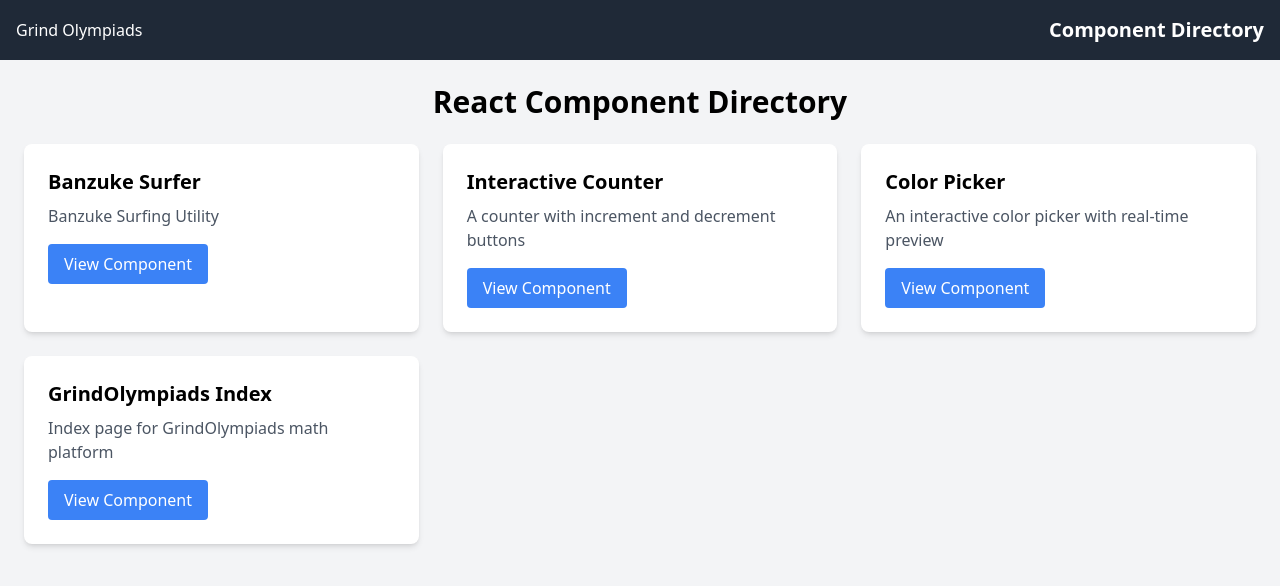
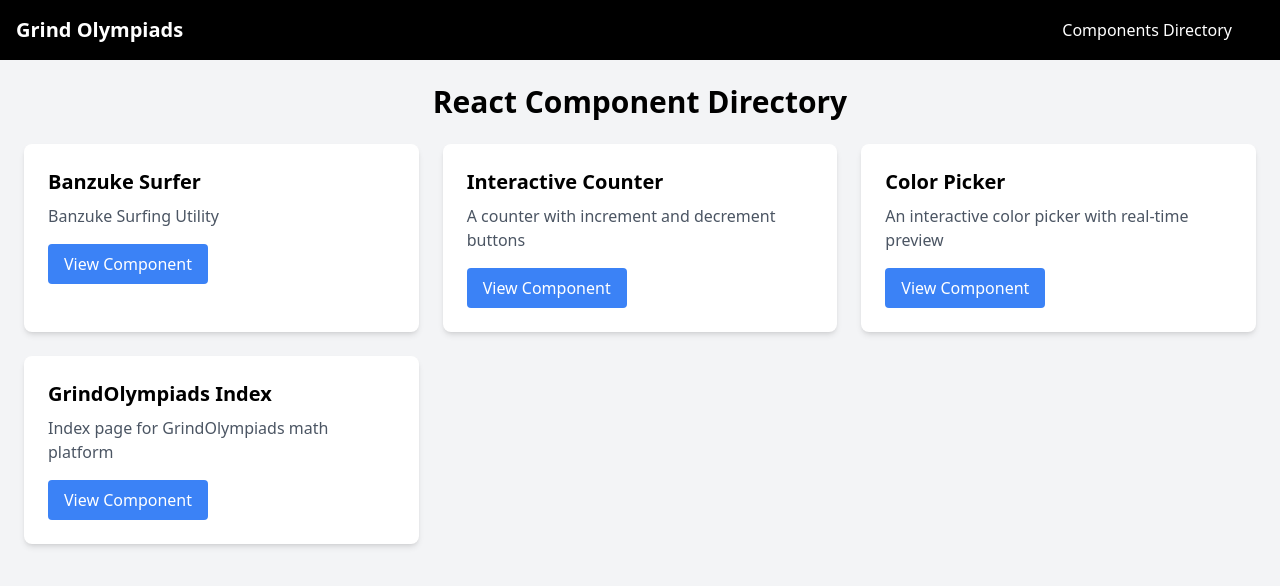
Before and after one commit to johnclyde/crazyclaudecontraptions, a React (Create React App) app in the folder helloworld/: page /labs in a window 1280 px wide. Shown: the top 586 px of the page. Built offline with nearby package versions, Linux system fonts and the light colour scheme.

Commit message:
Consolidate Navbar Components (#22)

```diff
--- a/helloworld/src/components/GrindOlympiadsLayout.js
+++ b/helloworld/src/components/GrindOlympiadsLayout.js
@@ -1,10 +1,10 @@
 import React from "react";
-import GrindOlympiadsNavbar from "./GrindOlympiadsNavbar";
+import Navbar from "./Navbar";
 
 const GrindOlympiadsLayout = ({ children }) => {
   return (
     <div className="flex flex-col min-h-screen">
-      <GrindOlympiadsNavbar />
+      <Navbar />
       <main className="flex-grow">{children}</main>
     </div>
   );
--- a/helloworld/src/components/Navbar.js
+++ /dev/null
@@ -1,19 +0,0 @@
-import React from "react";
-import { Link } from "react-router-dom";
-
-const Navbar = () => {
-  return (
-    <nav className="bg-gray-800 p-4">
-      <div className="container mx-auto flex justify-between items-center">
-        <Link to="/" className="text-white hover:text-gray-300">
-          Grind Olympiads
-        </Link>
-        <Link to="/labs" className="text-white text-xl font-bold">
-          Component Directory
-        </Link>
-      </div>
-    </nav>
-  );
-};
-
-export default Navbar;
--- a/helloworld/src/components/GrindOlympiadsNavbar.js
+++ b/helloworld/src/components/Navbar.tsx
@@ -1,8 +1,10 @@
 import React, { useState } from "react";
-import { Link } from "react-router-dom";
+import { Link, useLocation } from "react-router-dom";
 
-const GrindOlympiadsNavbar = () => {
+const Navbar: React.FC = () => {
   const [showNotification, setShowNotification] = useState(false);
+  const location = useLocation();
+  const isLabsPath = location.pathname.startsWith("/labs");
 
   const toggleNotification = () => {
     setShowNotification(!showNotification);
@@ -12,9 +14,14 @@ const GrindOlympiadsNavbar = () => {
     <>
       <nav className="bg-black text-white p-4 flex justify-between items-center">
         <Link to="/" className="text-xl font-bold">
-          Home
+          Grind Olympiads
         </Link>
         <div className="flex items-center space-x-4">
+          {isLabsPath && (
+            <Link to="/labs" className="text-white hover:text-gray-300">
+              Components Directory
+            </Link>
+          )}
           <button onClick={toggleNotification} className="text-xl">
             <i className="fas fa-bell"></i>
           </button>
@@ -23,7 +30,6 @@ const GrindOlympiadsNavbar = () => {
           </button>
         </div>
       </nav>
-
       {showNotification && (
         <div className="bg-blue-500 text-white p-2 text-center">
           You have no new notifications
@@ -33,4 +39,4 @@ const GrindOlympiadsNavbar = () => {
   );
 };
 
-export default GrindOlympiadsNavbar;
+export default Navbar;
```
